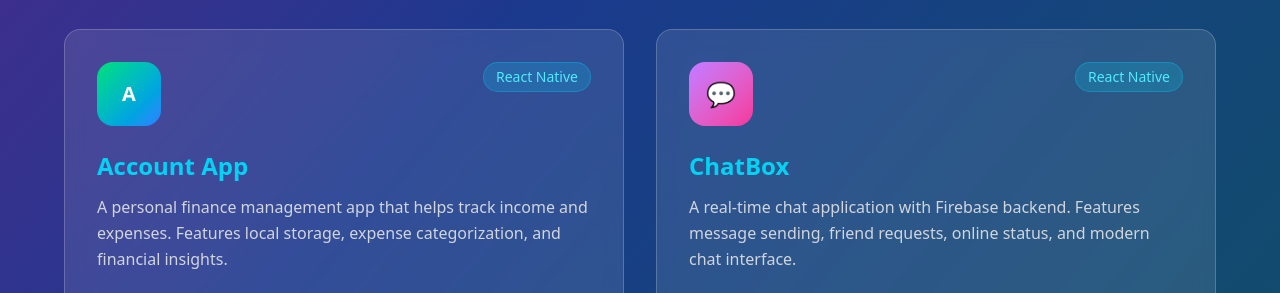
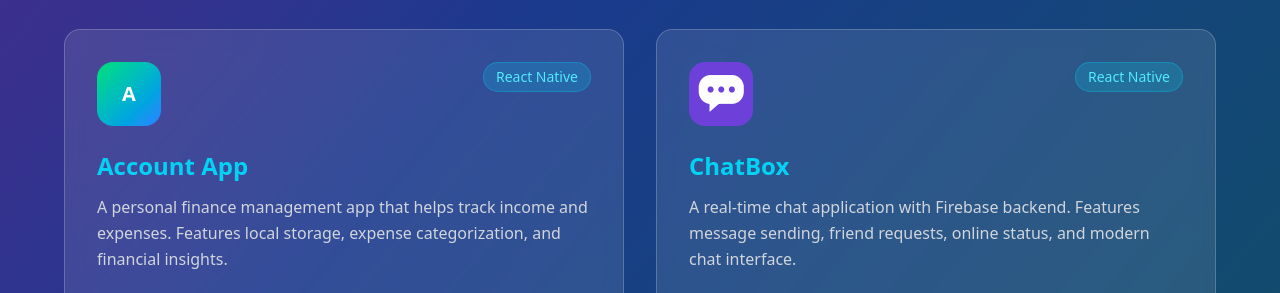
Before and after one commit to NK-infinite/Dev_World_by_Nikhil, a website: page projects.html in a window 1280 px wide. Shown: the part 909-1202 px from the top of the page. Drawn offline with Linux system fonts and the light colour scheme.

Commit message:
update App

```diff
--- a/projects.html
+++ b/projects.html
@@ -191,7 +191,7 @@
                 <div class="fade-in glass-effect p-8 rounded-2xl hover:border-cyan-400/40 transition-all duration-500 hover:scale-105 group">
                     <div class="flex items-start justify-between mb-6">
                         <div class="text-5xl">
-                            <div class="w-16 h-16 rounded-2xl bg-gradient-to-br from-purple-400 to-pink-500 flex items-center justify-center text-white text-2xl">💬</div>
+                            <img class="w-16 h-16 rounded-2xl" src="./assets/chatboc.png" alt="ChatBox">
                         </div>
                         <span class="px-3 py-1 bg-cyan-400/20 text-cyan-300 rounded-full text-sm border border-cyan-400/30">React Native</span>
                     </div>
```
Also changed, not shown: assets/chatboc.png (added).
